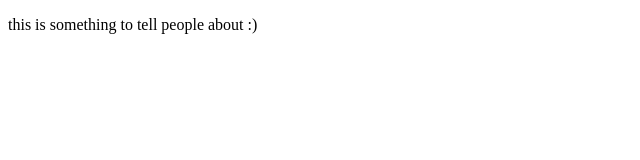
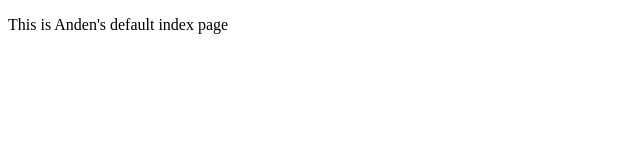
Before and after one commit to goliatone/anden, a website: page public/index.html in a window 1280 px wide. Shown: the full height of the page, 0-640 px from the left. Drawn offline with Linux system fonts and the light colour scheme.

Commit message:
updated index.html

```diff
--- a/public/index.html
+++ b/public/index.html
@@ -1,9 +1,9 @@
 <!DOCTYPE html>
 <html>
 	<head>
-		<title>Hola!</title>
+		<title>Anden</title>
 	</head>
 	<body>
-		<p>this is something to tell people about :)</p>
+		<p>This is Anden's default index page</p>
 	</body>
 </html>
```
